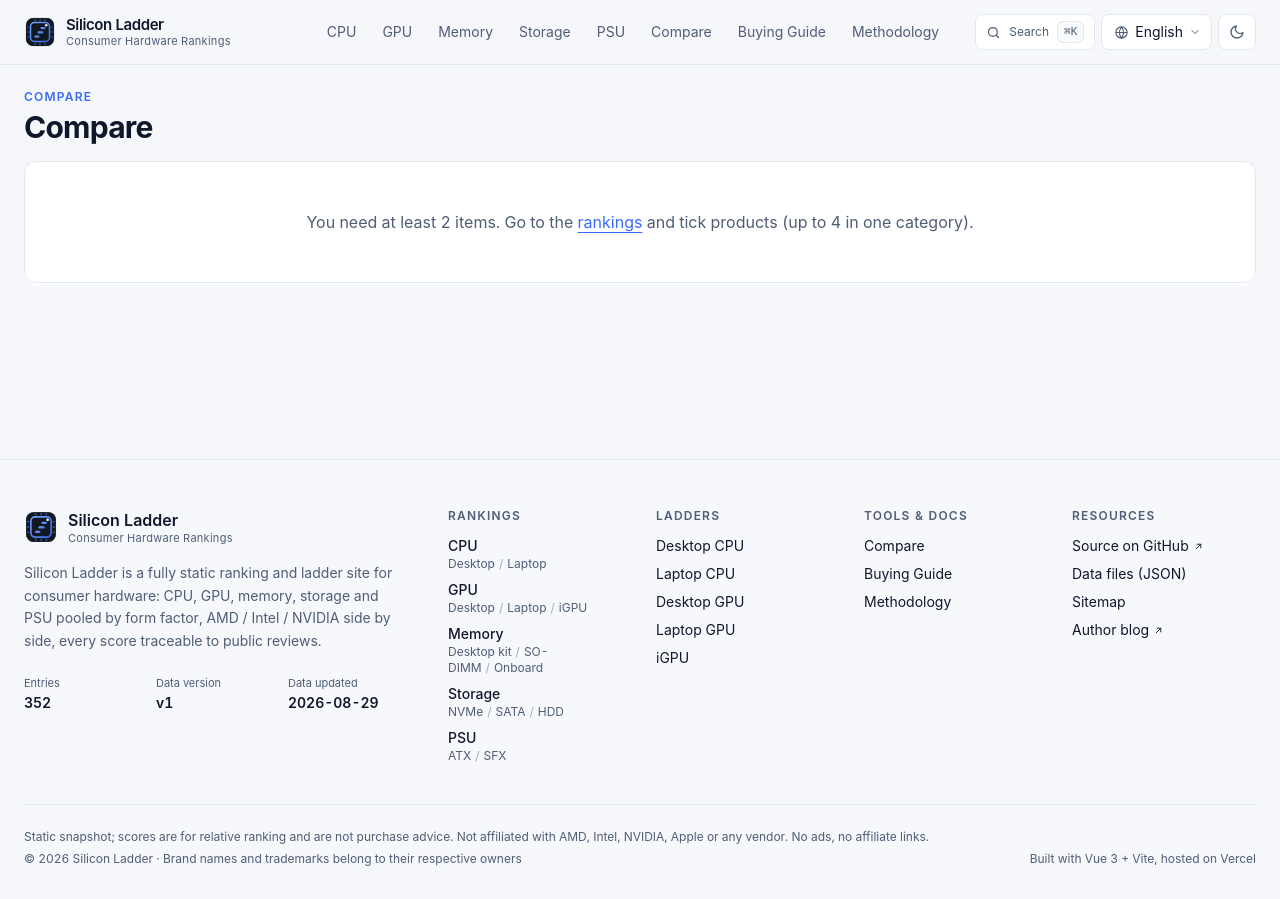
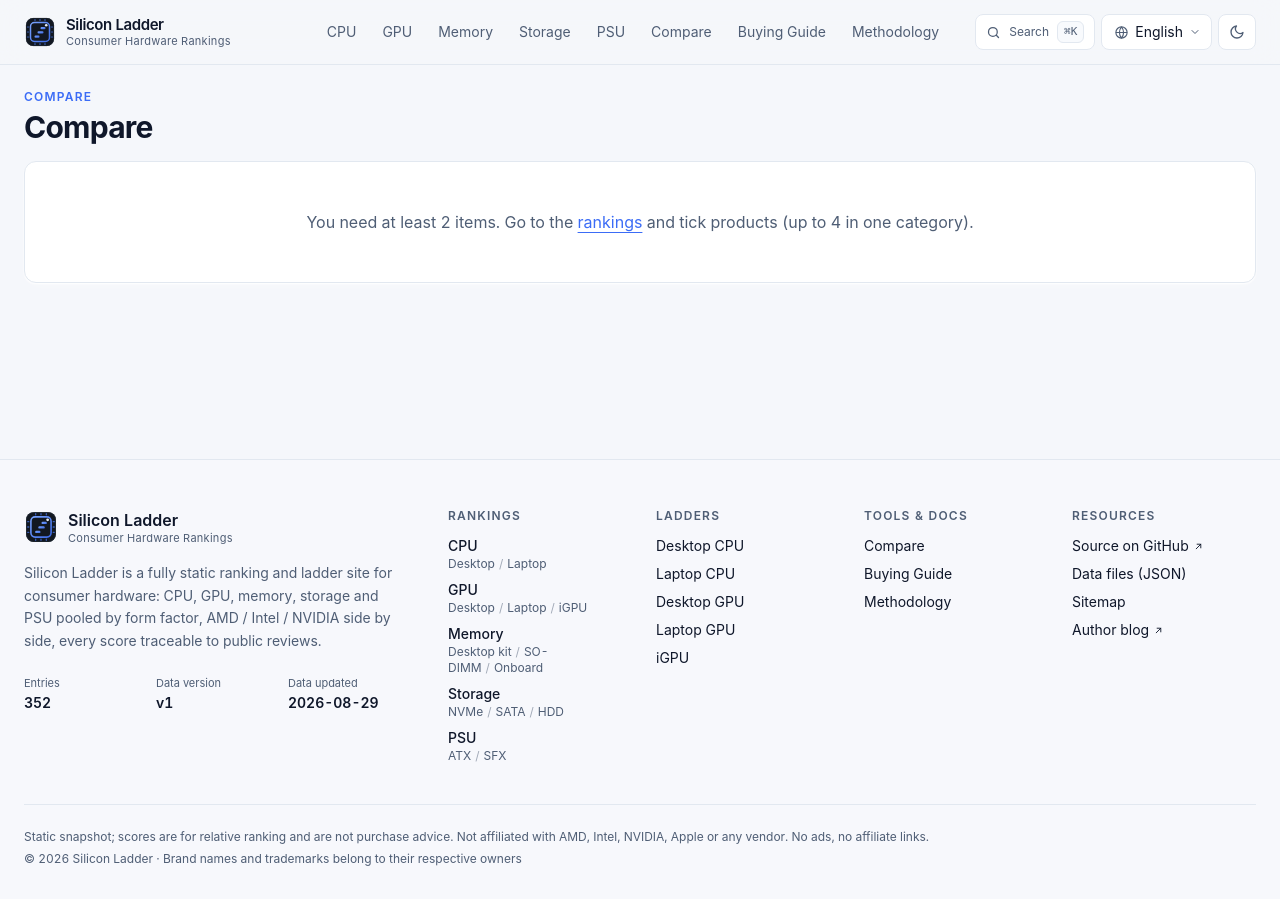
Before and after one commit to tan-zhuo/silicon-ladder, a Vue app in the folder hardware-rank/: page /en/compare in a window 1280 px wide. Built offline with nearby package versions, Linux system fonts and the light colour scheme.

Commit message:
ui: 页脚移除技术栈/托管说明
Co-Authored-By: Claude Fable 5 <noreply@anthropic.com>
Claude-Session: https://claude.ai/code/session_011fBAaapBiQcBJAXxYjUTg1

```diff
--- a/hardware-rank/src/components/AppFooter.vue
+++ b/hardware-rank/src/components/AppFooter.vue
@@ -86,10 +86,7 @@ const REPO = 'https://github.com/tan-zhuo/silicon-ladder'
       <!-- 底栏 -->
       <div class="mt-10 pt-6 border-t border-line text-xs text-muted space-y-1.5">
         <p>{{ t('footer.disclaimer') }} {{ t('footerx.noAffiliation') }}</p>
-        <div class="flex flex-col sm:flex-row sm:items-center sm:justify-between gap-1">
-          <span>{{ t('footerx.copyright', { y: year }) }}</span>
-          <span>{{ t('footerx.builtWith') }}</span>
-        </div>
+        <div>{{ t('footerx.copyright', { y: year }) }}</div>
       </div>
     </div>
   </footer>
--- a/hardware-rank/src/i18n/en.ts
+++ b/hardware-rank/src/i18n/en.ts
@@ -76,7 +76,7 @@ export const en: Msg = {
     h6: 'Disclaimer', p6: 'Static snapshot; scores are for relative ranking and are not purchase advice. Laptop and desktop are separate pools; same-name GPUs differ by 20–40% with TGP.',
   },
   lang: 'Language',
-  footerx: { blog: 'Author blog', about: 'Silicon Ladder is a fully static ranking and ladder site for consumer hardware: CPU, GPU, memory, storage and PSU pooled by form factor, AMD / Intel / NVIDIA side by side, every score traceable to public reviews.', rankings: 'Rankings', ladders: 'Ladders', tools: 'Tools & docs', resources: 'Resources', desktop: 'Desktop', laptop: 'Laptop', igpu: 'iGPU', github: 'Source on GitHub', data: 'Data files (JSON)', sitemap: 'Sitemap', dataVersion: 'Data version', copyright: '© {y} Silicon Ladder · Brand names and trademarks belong to their respective owners', noAffiliation: 'Not affiliated with AMD, Intel, NVIDIA, Apple or any vendor. No ads, no affiliate links.', builtWith: 'Built with Vue 3 + Vite, hosted on Vercel' },
+  footerx: { blog: 'Author blog', about: 'Silicon Ladder is a fully static ranking and ladder site for consumer hardware: CPU, GPU, memory, storage and PSU pooled by form factor, AMD / Intel / NVIDIA side by side, every score traceable to public reviews.', rankings: 'Rankings', ladders: 'Ladders', tools: 'Tools & docs', resources: 'Resources', desktop: 'Desktop', laptop: 'Laptop', igpu: 'iGPU', github: 'Source on GitHub', data: 'Data files (JSON)', sitemap: 'Sitemap', dataVersion: 'Data version', copyright: '© {y} Silicon Ladder · Brand names and trademarks belong to their respective owners', noAffiliation: 'Not affiliated with AMD, Intel, NVIDIA, Apple or any vendor. No ads, no affiliate links.' },
   search: { title: 'Search everything', ph: 'Model or brand, e.g. 9800X3D, RTX 5070, 990 PRO', hint: '↑↓ select · Enter open · Esc close', empty: 'No matching products', shortcut: 'Search' },
   chips: { active: 'Active', clear: 'Clear all', era: 'Era', tdp: 'TDP', watt: 'Watts', q: 'Keyword' },
   rel: { rivals: 'Direct rivals', rivalsDesc: 'Same pool, same era (±1 yr), similar overall score, other brands', lineage: 'Same line, previous / next', prev: 'Previous', next: 'Next', vsFirst: 'vs. first column', same: 'same', diff: 'differs' },
--- a/hardware-rank/src/i18n/ja.ts
+++ b/hardware-rank/src/i18n/ja.ts
@@ -76,7 +76,7 @@ export const ja: Msg = {
     h6: '免責事項', p6: '静的スナップショットです。スコアは相対順位用で購入助言ではありません。ノートとデスクトップは別プールで比較不可。同名GPUはTGPで20–40%差があります。',
   },
   lang: '言語',
-  footerx: { blog: '作者ブログ', about: 'Silicon Ladder はコンシューマー向けハードウェアの静的ランキング／ラダーサイトです。CPU・GPU・メモリ・ストレージ・電源をフォームファクタ別にプール分けし、AMD / Intel / NVIDIA を左右対照。スコアはすべて公開レビューに遡れます。', rankings: 'ランキング', ladders: 'ラダー', tools: 'ツールと説明', resources: 'リソース', desktop: 'デスクトップ', laptop: 'ノート', igpu: '内蔵GPU', github: 'GitHub ソース', data: 'データファイル (JSON)', sitemap: 'サイトマップ', dataVersion: 'データ版', copyright: '© {y} Silicon Ladder · ブランド名・商標は各社に帰属します', noAffiliation: 'AMD、Intel、NVIDIA、Apple 等のメーカーとは無関係です。広告・アフィリエイトなし。', builtWith: 'Vue 3 + Vite 製、Vercel でホスティング' },
+  footerx: { blog: '作者ブログ', about: 'Silicon Ladder はコンシューマー向けハードウェアの静的ランキング／ラダーサイトです。CPU・GPU・メモリ・ストレージ・電源をフォームファクタ別にプール分けし、AMD / Intel / NVIDIA を左右対照。スコアはすべて公開レビューに遡れます。', rankings: 'ランキング', ladders: 'ラダー', tools: 'ツールと説明', resources: 'リソース', desktop: 'デスクトップ', laptop: 'ノート', igpu: '内蔵GPU', github: 'GitHub ソース', data: 'データファイル (JSON)', sitemap: 'サイトマップ', dataVersion: 'データ版', copyright: '© {y} Silicon Ladder · ブランド名・商標は各社に帰属します', noAffiliation: 'AMD、Intel、NVIDIA、Apple 等のメーカーとは無関係です。広告・アフィリエイトなし。' },
   search: { title: 'サイト内検索', ph: 'モデル / ブランド 例: 9800X3D, RTX 5070, 990 PRO', hint: '↑↓ 選択 · Enter 開く · Esc 閉じる', empty: '該当する製品がありません', shortcut: '検索' },
   chips: { active: '選択中', clear: 'すべてクリア', era: '年代', tdp: 'TDP', watt: 'W数', q: 'キーワード' },
   rel: { rivals: '直接の競合', rivalsDesc: '同プール・同時期（±1年）・総合スコアが近い他ブランド', lineage: '同シリーズの前後世代', prev: '前世代', next: '次世代', vsFirst: '1列目との差', same: '同じ', diff: '異なる' },
--- a/hardware-rank/src/i18n/zh.ts
+++ b/hardware-rank/src/i18n/zh.ts
@@ -75,7 +75,7 @@ export const zh = {
     h6: '免责声明', p6: '数据为静态快照，分数用于相对排序，不构成购买建议。笔记本与桌面分数按形态分池，不可直接比较；同名 GPU 会因 TGP 不同出现 20–40% 差距。',
   },
   lang: '语言',
-  footerx: { blog: '作者博客', about: 'Silicon Ladder 是一个纯静态的消费级硬件排行与天梯站：CPU、GPU、内存、存储、电源按形态分池归一，AMD / Intel / NVIDIA 并列对照，分数可追溯到公开评测。', rankings: '排行榜', ladders: '天梯图', tools: '工具与说明', resources: '资源', desktop: '桌面', laptop: '笔记本', igpu: '核显', github: 'GitHub 源码', data: '数据文件 (JSON)', sitemap: '站点地图', dataVersion: '数据版本', copyright: '© {y} Silicon Ladder · 站内品牌名称与商标归各自所有者所有', noAffiliation: '与 AMD、Intel、NVIDIA、Apple 等厂商无关联，不含广告与联盟链接。', builtWith: '由 Vue 3 + Vite 构建，托管于 Vercel' },
+  footerx: { blog: '作者博客', about: 'Silicon Ladder 是一个纯静态的消费级硬件排行与天梯站：CPU、GPU、内存、存储、电源按形态分池归一，AMD / Intel / NVIDIA 并列对照，分数可追溯到公开评测。', rankings: '排行榜', ladders: '天梯图', tools: '工具与说明', resources: '资源', desktop: '桌面', laptop: '笔记本', igpu: '核显', github: 'GitHub 源码', data: '数据文件 (JSON)', sitemap: '站点地图', dataVersion: '数据版本', copyright: '© {y} Silicon Ladder · 站内品牌名称与商标归各自所有者所有', noAffiliation: '与 AMD、Intel、NVIDIA、Apple 等厂商无关联，不含广告与联盟链接。' },
   search: { title: '全站搜索', ph: '输入型号 / 品牌，如 9800X3D、RTX 5070、990 PRO', hint: '↑↓ 选择 · Enter 打开 · Esc 关闭', empty: '没有匹配的产品', shortcut: '搜索' },
   chips: { active: '已选', clear: '全部清除', era: '年代', tdp: 'TDP', watt: '瓦数', q: '关键词' },
   rel: { rivals: '直接竞品', rivalsDesc: '同池、同期（±1 年）、综合分接近的其他品牌产品', lineage: '同系列前后代', prev: '上一代', next: '下一代', vsFirst: '较第一列', same: '相同', diff: '不同' },
```
